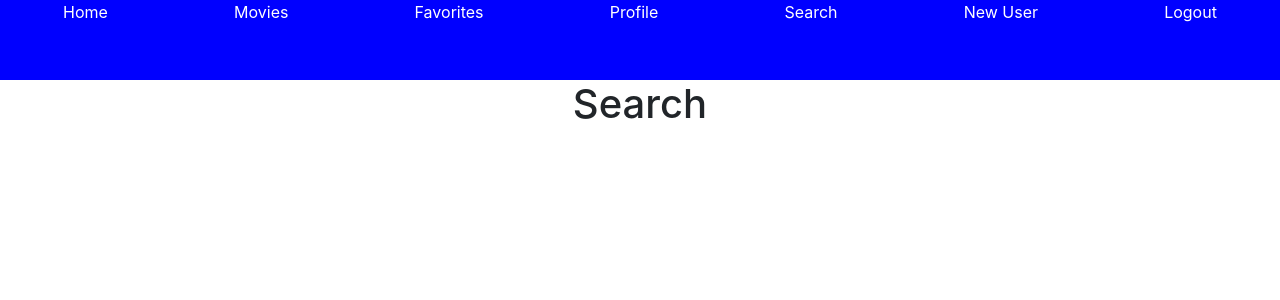
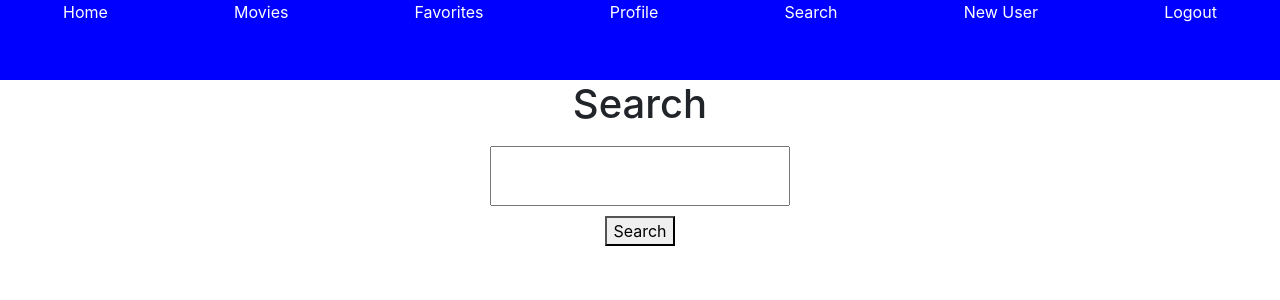
Before and after one commit to awu339/cs316_project, a React (Create React App) app in the folder my-app/: page /search in a window 1280 px wide. Shown: the top 300 px of the page. Built offline with nearby package versions, Linux system fonts and the light colour scheme.

Commit message:
Started search page, got basic search for title working

```diff
--- a/my-app/src/Newuser.js
+++ b/my-app/src/Newuser.js
@@ -88,8 +88,6 @@ function Newuser() {
             })}
         </div>
     </div>
-
-
   );
 }
 
--- a/my-app/src/Search.js
+++ b/my-app/src/Search.js
@@ -1,12 +1,55 @@
-import React from 'react';
+import React, { useState, useEffect } from 'react';
 import './App.css';
+import Axios from 'axios';
 import Nav from './Nav';
 
 function Search() {
+  const [title, setTitle] = useState('');
+  const [searchResult, setResult] = useState([]);
+
+  // useEffect(() => {
+  //     Axios.get("http://localhost:3001/api/getsearchtitle")
+  //     .then((response) => {
+  //       console.log("response" + response);
+  //       setResult(response.data);
+  //     });
+  //   }, []);
+
+  const submitQuery = () => {
+      console.log('submit query')
+
+      console.log(title);
+      Axios.get("http://localhost:3001/api/getsearchtitle?title=" + title)
+      .then((response) => {
+        console.log(response);
+        console.log(response.data);
+        setResult(response.data);
+      });
+
+  };
+
   return (
     <div>
-      <Nav/>
+      <Nav />
       <h1>Search</h1>
+      <div className="form">
+        <input
+          type="text"
+          name="title"
+          onChange={(e)=> {
+            setTitle(e.target.value)
+          }}
+        />
+        <button onClick = {submitQuery}>Search</button>
+
+        {searchResult.map((val) => {
+          return (
+          <p>
+            {val.name}
+          </p>
+          );
+        })}
+      </div>
     </div>
   );
 }
```
Also changed, not shown: my-app/src/server/index.js (+8 -0 lines).
